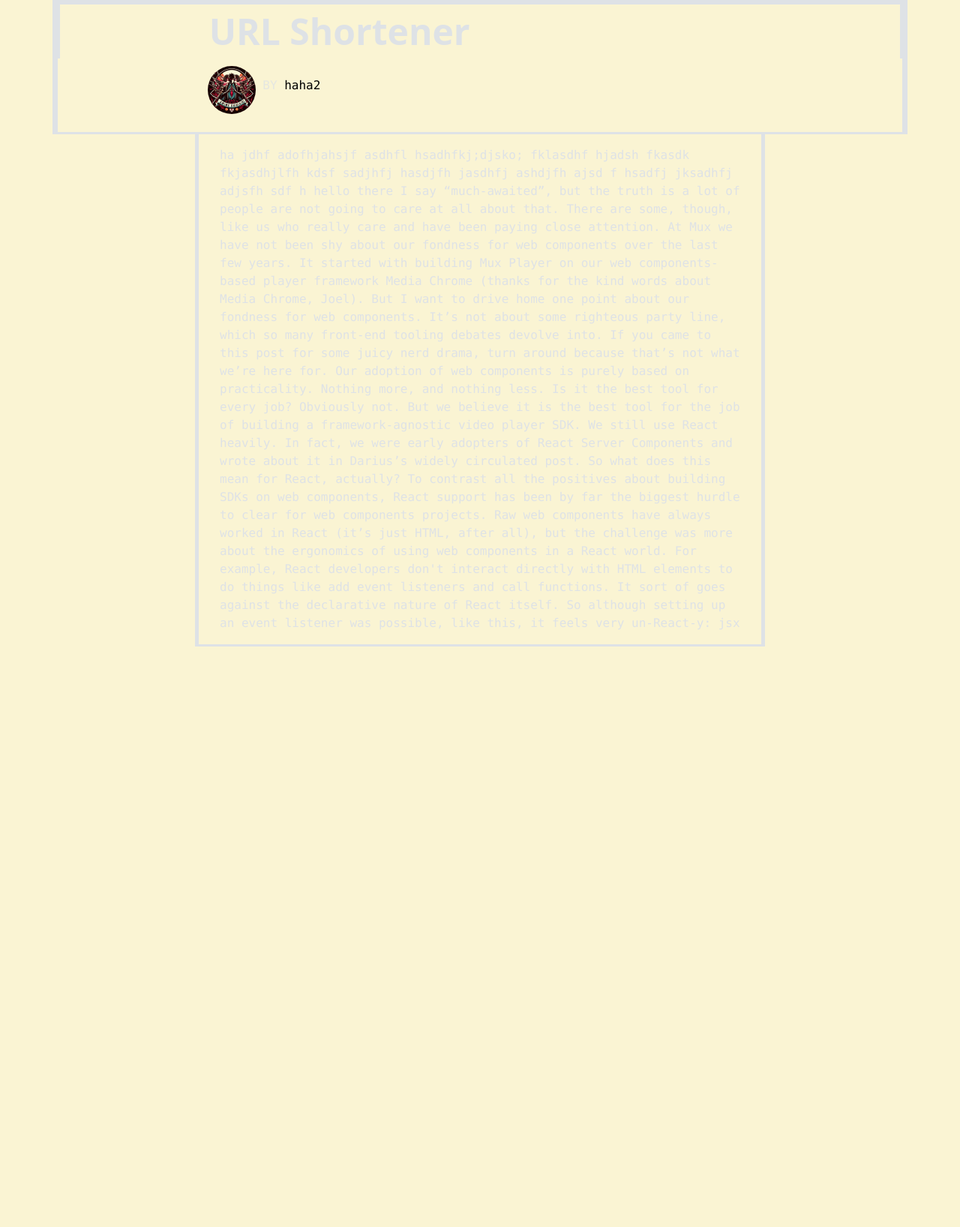
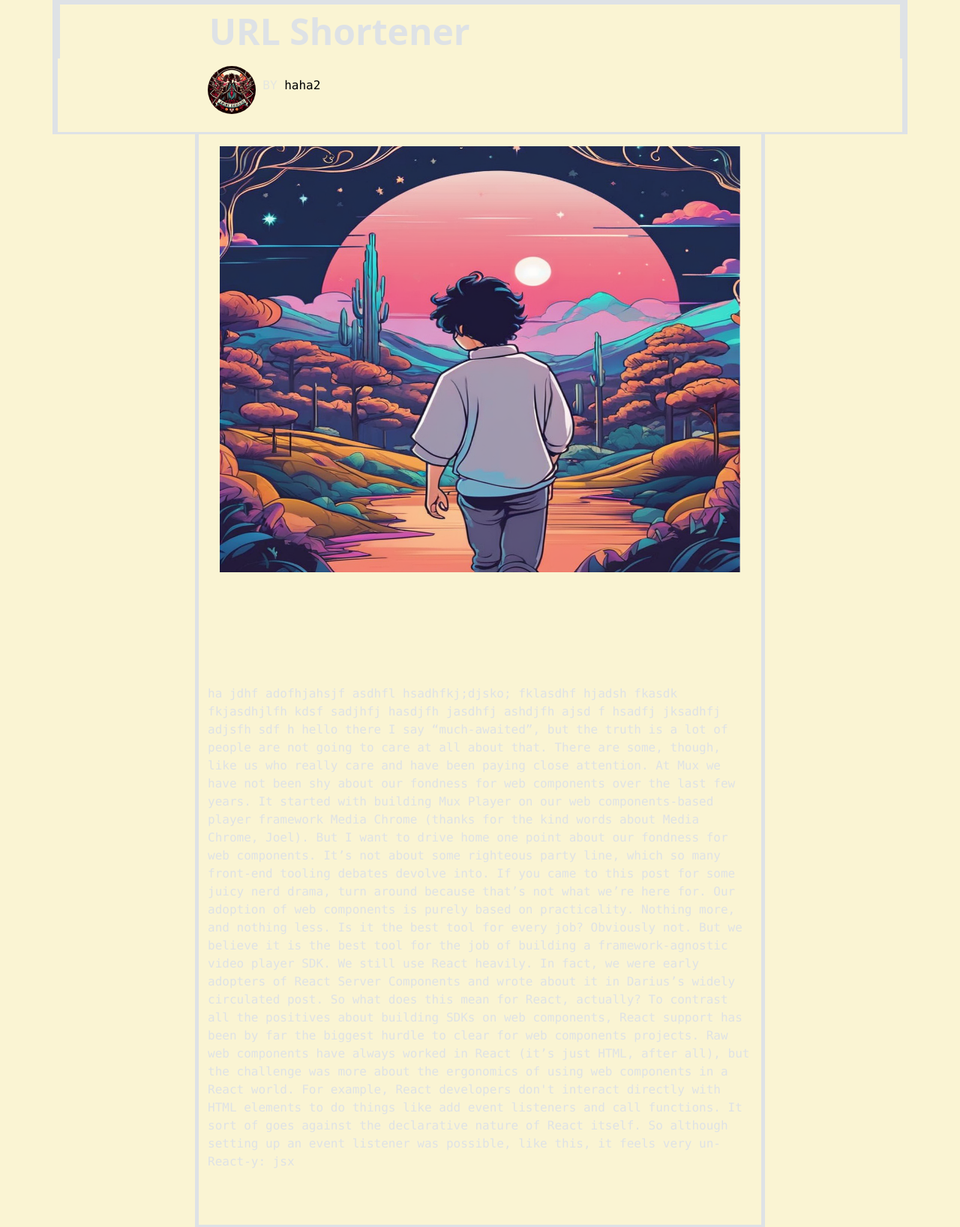
Before and after one commit to kehav1534/Bloster, a Django app: a page that uses posts/templates/posts/viewPost.html in a window 1280 px wide. Shown: the part 156-1792 px from the top of the page at 75% size. Before the commit the page ends 1018 px from the top, so only its background shows below. Run offline with Django 4.2, Linux system fonts and the light colour scheme; data comes from the database, SQL or seed files in the repository; both versions use the stored data as it was after the commit; some libraries are stand-ins or nearby versions.

Commit message:
minor change

```diff
--- a/Bloster/templatetags/user_profile.py
+++ b/Bloster/templatetags/user_profile.py
@@ -6,7 +6,7 @@ register = template.Library()
 @register.tag
 def get_user_profile(user):
     profile_pic = get_object_or_404(models.UserProfile, user=user)
-    print(profile_pic.pic)
+
     if profile_pic:
         return '/media'+profile_pic.pic
     else: return '/media/blank.png'
--- a/User/templatetags/user_profile1.py
+++ b/User/templatetags/user_profile1.py
@@ -7,7 +7,6 @@ register = template.Library()
 @register.simple_tag
 def get_user_profile(user):
     profile_pic = get_object_or_404(UserProfile, user=user)
-    print(profile_pic.pic)
     if profile_pic.pic:
         return f'/media/{profile_pic.pic}'
     else: return '/media/blank-user.png'
--- a/posts/templates/posts/viewPost.html
+++ b/posts/templates/posts/viewPost.html
@@ -25,8 +25,16 @@
     </div>
 
     <div class="row justify-content-md-center" style="border-right:0; border-left:0; border-bottom:0; border-style:solid;">
+        <div class="col-xl-8 col-10 justify-content-center font-monospace" style="border-right:5px; border-left:5px; border-top:0;border-bottom:0; border-style:solid;">
+            <div style="margin:1rem;margin-bottom:0;">
+                {%if data.image and data.image != 'blank.png'%}
+                <img src="{{data.image.url}}" alt="{{data.title}}" style="height:80%; width:100%;">
+                {%endif%}
+                </div>
+        </div>
         <div class="col-xl-8 col-10 justify-content-center font-monospace" style="border-right:5px; border-left:5px; border-top:0; border-style:solid;">
-            <div style="margin:1rem;">{{data.content}}</div>
+                <br>
+                {{data.content}}<br><br><br><br></div>
 
         </div>
     </div>
```
Also changed, not shown: db.sqlite3, media/music-melody-102037614_1_EkNQ389.png (added).
